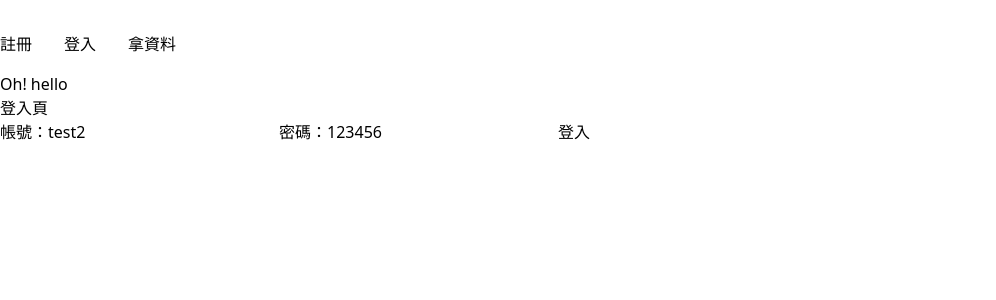
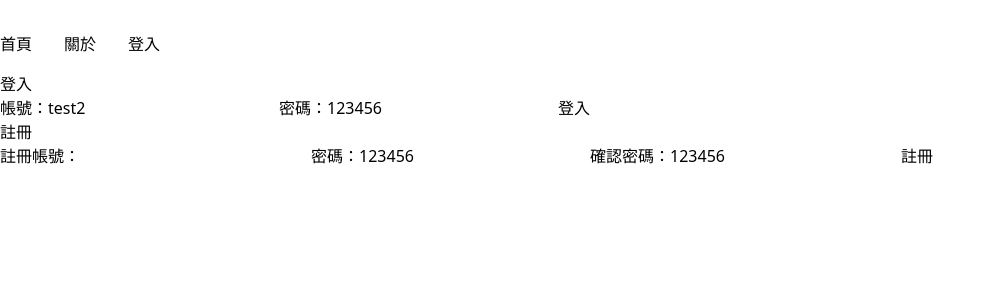
Before and after one commit to steedude/untitled_index, a Vue app: page /login in a window 1280 px wide. Shown: the top 300 px of the page, without its empty margins (0-996 px from the left). Built offline with nearby package versions, Linux system fonts and the light colour scheme.

Commit message:
結構及pinia

```diff
--- a/src/App.vue
+++ b/src/App.vue
@@ -1,12 +1,18 @@
 <script setup>
 import { RouterLink, RouterView } from 'vue-router'
+import { storeToRefs } from 'pinia'
+import { useUserStore } from '@/stores'
+const userStore = useUserStore()
+const { isLogin } = storeToRefs(userStore)
+const { logoutUser } = userStore
 </script>
 
 <template>
   <nav>
-    <RouterLink to="/">註冊</RouterLink>
-    <RouterLink to="/login">登入</RouterLink>
-    <RouterLink to="/data">拿資料</RouterLink>
+    <RouterLink to="/">首頁</RouterLink>
+    <RouterLink to="/about">關於</RouterLink>
+    <RouterLink v-if="!isLogin" to="/login">登入</RouterLink>
+    <button v-if="isLogin" @click="logoutUser">登出</button>
   </nav>
 
   <RouterView />
--- /dev/null
+++ b/src/components/LoginAndRegister.vue
@@ -0,0 +1,54 @@
+<script setup>
+import { reactive } from 'vue'
+import { useUserStore } from '@/stores'
+const { loginUser, registerUser } = useUserStore()
+
+const loginData = reactive({
+  username: 'test2',
+  password: '123456'
+})
+const registerData = reactive({
+  username: '',
+  password: '123456',
+  confirmPassword: '123456'
+})
+
+const login = async () => {
+  try {
+    await loginUser({ username: loginData.username, password: loginData.password })
+  } catch (error) {
+    console.log(error)
+  }
+}
+
+const register = async () => {
+  try {
+    await registerUser({
+      username: registerData.username,
+      password: registerData.password,
+      confirmPassword: registerData.confirmPassword
+    })
+  } catch (error) {
+    console.log(error)
+  }
+}
+</script>
+
+<template>
+  <div>登入</div>
+  <label for="username">帳號：</label>
+  <input type="text" id="username" v-model="loginData.username" />
+  <label for="password">密碼：</label>
+  <input type="text" id="password" v-model="loginData.password" />
+  <button @click="login">登入</button>
+  <div>註冊</div>
+  <label for="username">註冊帳號：</label>
+  <input type="text" id="username" v-model="registerData.username" />
+  <label for="password">密碼：</label>
+  <input type="text" id="password" v-model="registerData.password" />
+  <label for="confirmPassword">確認密碼：</label>
+  <input type="text" id="confirmPassword" v-model="registerData.confirmPassword" />
+  <button @click="register">註冊</button>
+</template>
+
+<style lang="scss" scoped></style>
--- a/src/router/index.js
+++ b/src/router/index.js
@@ -1,5 +1,4 @@
 import { createRouter, createWebHistory } from 'vue-router'
-import Register from '../views/RegisterView.vue'
 import { useUserStore } from '@/stores'
 
 const router = createRouter({
@@ -7,18 +6,18 @@ const router = createRouter({
   routes: [
     {
       path: '/',
-      name: 'register',
-      component: Register
+      name: 'home',
+      component: () => import('../views/HomeView.vue')
+    },
+    {
+      path: '/about',
+      name: 'about',
+      component: () => import('../views/AboutView.vue')
     },
     {
       path: '/login',
       name: 'login',
       component: () => import('../views/LoginView.vue')
-    },
-    {
-      path: '/data',
-      name: 'dtat',
-      component: () => import('../views/DataView.vue')
     }
   ]
 })
--- a/src/stores/modules/user.js
+++ b/src/stores/modules/user.js
@@ -12,8 +12,10 @@ export default defineStore(
   () => {
     const account = ref('')
     const updated = ref('')
+    const isLogin = ref(false)
 
     function setToken(tokenStr) {
+      isLogin.value = true
       localStorage.setItem('untitled_index_token', tokenStr)
     }
 
@@ -40,6 +42,7 @@ export default defineStore(
       localStorage.removeItem('untitled_index_token')
       account.value = ''
       updated.value = ''
+      isLogin.value = false
     }
 
     // async function loginUserByGoogle(data) {
@@ -57,15 +60,13 @@ export default defineStore(
     }
 
     async function registerUser(data) {
-      const res = await registerUserApi(data)
-      const { token, user } = res.resultMap
-      setToken(token)
-      setUserValueByData(user)
+      await registerUserApi(data)
     }
 
     return {
       account,
       updated,
+      isLogin,
       getToken,
       loginUser,
       logoutUser,
--- a/src/utils/errorCode.js
+++ b/src/utils/errorCode.js
@@ -1,6 +1,5 @@
 const errorCode = {
   // errorCode為1000的時候，通常都會有message，message為後端回傳的錯誤訊息
-  999: 'expired token',
   1001: 'missing information',
   1002: 'password and confirmPassword are not the same',
   1003: 'Duplicate username',
--- a/src/utils/request.js
+++ b/src/utils/request.js
@@ -11,7 +11,6 @@ axiosInstance.interceptors.request.use(
   (config) => {
     const { getToken } = useUserStore()
     const token = getToken()
-
     if (token) {
       config.headers.Authorization = `Bearer ${token}`
     }
--- a/src/views/DataView.vue
+++ b/src/views/AboutView.vue
@@ -12,8 +12,7 @@ const getData = async () => {
 </script>
 
 <template>
-  <div>測試拿資料</div>
-
+  <div>關於我們</div>
   <button @click="getData">拿資料</button>
 </template>
 
--- a/src/components/OhHello.vue
+++ b/src/views/HomeView.vue
@@ -1,8 +1,7 @@
 <script setup></script>
+
 <template>
-  <div>
-    <h1>Oh! hello</h1>
-  </div>
+  <div>這是首頁</div>
 </template>
 
 <style lang="scss" scoped></style>
--- a/src/views/LoginView.vue
+++ b/src/views/LoginView.vue
@@ -1,30 +1,9 @@
 <script setup>
-import OhHello from '../components/OhHello.vue'
-import { reactive } from 'vue'
-import { useUserStore } from '@/stores'
-const { loginUser } = useUserStore()
-
-const loginData = reactive({
-  username: 'test2',
-  password: '123456'
-})
-const login = async () => {
-  try {
-    await loginUser({ username: loginData.username, password: loginData.password })
-  } catch (error) {
-    console.log(error)
-  }
-}
+import LoginAndRegister from '../components/LoginAndRegister.vue'
 </script>
 
 <template>
-  <OhHello />
-  <div>登入頁</div>
-  <label for="username">帳號：</label>
-  <input type="text" id="username" v-model="loginData.username" />
-  <label for="password">密碼：</label>
-  <input type="text" id="password" v-model="loginData.password" />
-  <button @click="login">登入</button>
+  <LoginAndRegister />
 </template>
 
 <style lang="scss" scoped></style>
--- a/src/views/RegisterView.vue
+++ /dev/null
@@ -1,39 +0,0 @@
-<script setup>
-import { reactive } from 'vue'
-import axios from 'axios'
-
-const loginData = reactive({
-  username: '',
-  password: '123456',
-  confirmPassword: '123456'
-})
-const register = () => {
-  axios({
-    method: 'post',
-    url: `${import.meta.env.VITE_API_URL}/api/register`,
-    data: {
-      username: loginData.username,
-      password: loginData.password,
-      confirmPassword: loginData.confirmPassword
-    },
-    headers: { 'Content-Type': 'application/json' }
-  })
-    .then(function (response) {
-      console.log(response.data.resultMap.token)
-    })
-    .catch(function (response) {
-      console.log(response)
-    })
-}
-</script>
-<template>
-  <label for="username">註冊帳號：</label>
-  <input type="text" id="username" v-model="loginData.username" />
-  <label for="password">密碼：</label>
-  <input type="text" id="password" v-model="loginData.password" />
-  <label for="confirmPassword">確認密碼：</label>
-  <input type="text" id="confirmPassword" v-model="loginData.confirmPassword" />
-  <button @click="register">註冊</button>
-</template>
-
-<style lang="scss" scoped></style>
```
